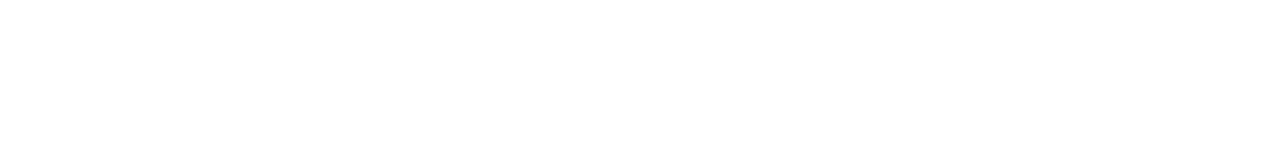
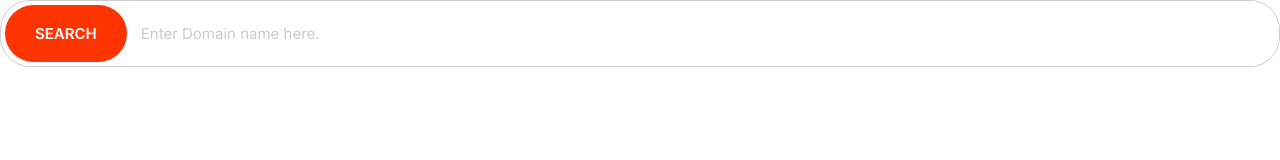
Before and after one commit to JaspalSingh1998/moshify, a plain HTML site: page index.html in a window 1280 px wide. Drawn offline with Linux system fonts and the light colour scheme.

Commit message:
built input group component

```diff
--- a/css/styles.css
+++ b/css/styles.css
@@ -4,6 +4,8 @@
   --color-accent: #ff3400;
   --color-headings: #1b0760;
   --color-body: #918ca4;
+  --color-border: #ccc;
+  --border-radius: 30px;
 }
 *,
 *::after,
@@ -200,7 +202,7 @@ a {
 
 /* Inputs */
 .input {
-  border-radius: 30px;
+  border-radius: var(--border-radius);
   border: 1px solid #ccc;
   color: var(--color-headings);
   font-size: 2rem;
@@ -210,7 +212,19 @@ a {
 ::placeholder {
   color: #cdcbc7;
 }
-
+.input-group {
+  border: 1px solid var(--color-border);
+  border-radius: var(--border-radius);
+  display: flex;
+}
+.input-group .input {
+  border: 0;
+  flex-grow: 1;
+  padding: 1.5rem 1rem;
+}
+.input-group .btn {
+  margin: 4px;
+}
 @media screen and (min-width: 1024px) {
   .input {
     font-size: 1.5rem;
--- a/index.html
+++ b/index.html
@@ -14,5 +14,10 @@
     <link rel="stylesheet" href="./css/styles.css" />
     <title>Moshified</title>
   </head>
-  <body></body>
+  <body>
+    <div class="input-group">
+      <button class="btn btn--accent">Search</button>
+      <input type="text" class="input" placeholder="Enter Domain name here." />
+    </div>
+  </body>
 </html>
```
Also changed, not shown: components/input-group.html (added, +4 -0 lines).
